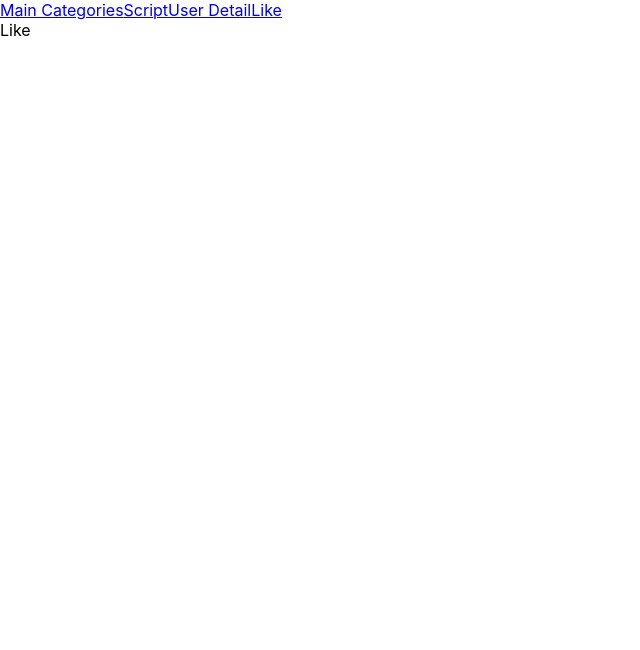
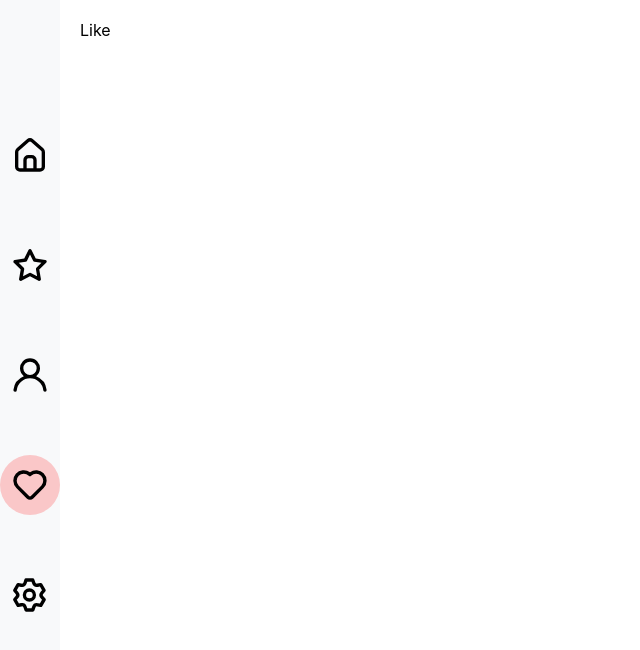
Before and after one commit to dlatth/project_YoriEat-react-deployment-repo, a React (Create React App) app: page /like in a window 1280 px wide. Shown: the top 650 px of the page, without its empty margins (0-640 px from the left). Built offline with nearby package versions, Linux system fonts and the light colour scheme.

Commit message:
✨ feat: Create navbar - Sorting navbar icons - Modify the page start point (App.css) - Location Reflective Styles

```diff
--- a/src/App.css
+++ b/src/App.css
@@ -1,38 +1,4 @@
-.App {
-  text-align: center;
+.content {
+  margin-left: 60px;
+  padding: 20px;
 }
-
-.App-logo {
-  height: 40vmin;
-  pointer-events: none;
-}
-
-@media (prefers-reduced-motion: no-preference) {
-  .App-logo {
-    animation: App-logo-spin infinite 20s linear;
-  }
-}
-
-.App-header {
-  background-color: #282c34;
-  min-height: 100vh;
-  display: flex;
-  flex-direction: column;
-  align-items: center;
-  justify-content: center;
-  font-size: calc(10px + 2vmin);
-  color: white;
-}
-
-.App-link {
-  color: #61dafb;
-}
-
-@keyframes App-logo-spin {
-  from {
-    transform: rotate(0deg);
-  }
-  to {
-    transform: rotate(360deg);
-  }
-}
--- a/src/App.tsx
+++ b/src/App.tsx
@@ -12,8 +12,8 @@ import './App.css';
 function App() {
   return (
     <Router>
-      <div>
-        <Navbar />
+      <Navbar />
+      <div className="content">
         <Routes>
           <Route path="/" element={<Navigate to="/mainCategories" />} />
           <Route path="/mainCategories" element={<MainCategories />} />
--- a/src/components/NavBar.tsx
+++ b/src/components/NavBar.tsx
@@ -1,21 +1,57 @@
 import React from 'react';
-import { Link } from 'react-router-dom';
+import { Link, useLocation } from 'react-router-dom';
 import '../styles/navBar.css';
 
 const Navbar: React.FC = () => {
+  const location = useLocation();
+
+  const getActiveClass = (path: string) => {
+    const baseClass = 'nav-icon';
+    if (location.pathname === path) {
+      switch (path) {
+        case '/mainCategories':
+          return `${baseClass} active home`;
+        case '/script':
+          return `${baseClass} active script`;
+        case '/userDetail':
+          return `${baseClass} active userDetail`;
+        case '/like':
+          return `${baseClass} active like`;
+        case '/setting':
+          return `${baseClass} active setting`;
+        default:
+          return baseClass;
+      }
+    }
+    return baseClass;
+  };
+
   return (
     <div className="navbar">
-      <Link to="/main-categories" className="nav-item">
-        Main Categories
+      <Link to="/mainCategories" className="nav-item">
+        <div className={getActiveClass('/mainCategories')}>
+          <img src="/images/Home.svg" alt="Home" className="nav-icon" />
+        </div>
       </Link>
       <Link to="/script" className="nav-item">
-        Script
+        <div className={getActiveClass('/script')}>
+          <img src="/images/Star.svg" alt="Script" className="nav-icon" />
+        </div>
       </Link>
       <Link to="/userDetail" className="nav-item">
-        User Detail
+        <div className={getActiveClass('/userDetail')}>
+          <img src="/images/User.svg" alt="User" className="nav-icon" />
+        </div>
       </Link>
       <Link to="/like" className="nav-item">
-        Like
+        <div className={getActiveClass('/like')}>
+          <img src="/images/Heart.svg" alt="Like" className="nav-icon" />
+        </div>
+      </Link>
+      <Link to="/setting" className="nav-item">
+        <div className={getActiveClass('/setting')}>
+          <img src="/images/Setting.svg" alt="Setting" className="nav-icon" />
+        </div>
       </Link>
     </div>
   );
--- a/src/styles/navBar.css
+++ b/src/styles/navBar.css
@@ -1 +1,54 @@
-/* navBar.css */
+.navbar {
+  display: flex;
+  flex-direction: column;
+  align-items: center;
+  justify-content: center;
+  position: fixed;
+  left: 0;
+  top: 0;
+  height: 100vh;
+  width: 60px;
+  background-color: #f8f9fa;
+}
+
+.nav-item {
+  margin: 10px 0;
+}
+
+.nav-icon {
+  position: relative;
+  width: 40px;
+  height: 40px;
+  margin-bottom: 50px;
+}
+
+.nav-icon.active::before {
+  content: '';
+  position: absolute;
+  top: -10px;
+  left: -10px;
+  width: 60px;
+  height: 60px;
+  border-radius: 50%;
+  z-index: -1;
+}
+
+.nav-icon.active.home::before {
+  background-color: rgba(112, 128, 144, 0.2);
+}
+
+.nav-icon.active.script::before {
+  background-color: rgba(255, 230, 0, 0.3);
+}
+
+.nav-icon.active.userDetail::before {
+  background-color: rgba(122, 90, 250, 0.2);
+}
+
+.nav-icon.active.like::before {
+  background-color: rgba(255, 0, 0, 0.2);
+}
+
+.nav-icon.active.setting::before {
+  background-color: rgba(199, 199, 199, 0.4);
+}
```
